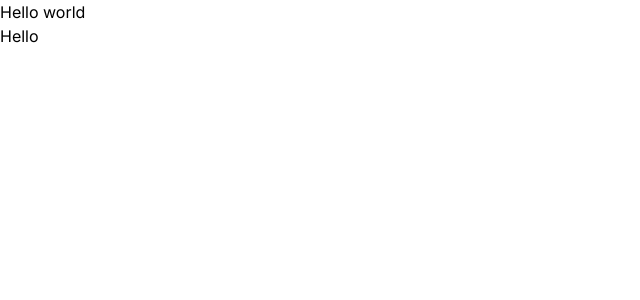
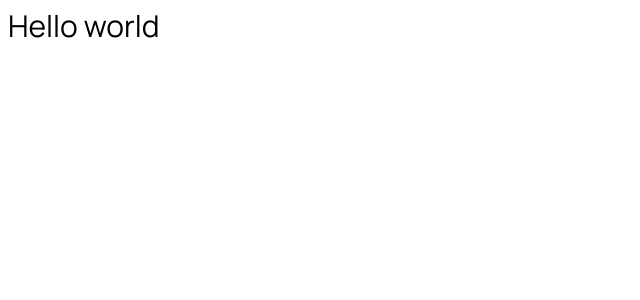
Before and after one commit to pawelblaszczyk5/coloruiz, a Next.js app: page / in a window 1280 px wide. Shown: the top 300 px of the page, without its empty margins (0-640 px from the left). Built offline with nearby package versions, Linux system fonts and the light colour scheme.

Commit message:
Change used font

```diff
--- a/app/layout.tsx
+++ b/app/layout.tsx
@@ -1,10 +1,9 @@
-import { Inter } from 'next/font/google';
+import { Manrope } from 'next/font/google';
 import { type ReactNode } from 'react';
 
 import '~/app/globals.css';
 
-// TODO: change this font maybe
-const inter = Inter({ subsets: ['latin'], variable: '--font-inter' });
+const manropeFont = Manrope({ subsets: ['latin'], weight: 'variable', variable: '--font-manrope' });
 
 export const metadata = {
 	title: 'coloruiz',
@@ -13,14 +12,14 @@ export const metadata = {
 
 const RootLayout = ({ children }: { children: ReactNode }) => {
 	return (
-		<html className={inter.variable} lang="en">
+		<html className={manropeFont.variable} lang="en">
 			<head>
 				<link rel="apple-touch-icon" sizes="180x180" href="/apple-touch-icon.png" />
 				<link rel="icon" type="image/png" sizes="32x32" href="/favicon-32x32.png" />
 				<link rel="icon" type="image/png" sizes="16x16" href="/favicon-16x16.png" />
 				<link rel="manifest" href="/site.webmanifest" />
 			</head>
-			<body>{children}</body>
+			<body className="p-2">{children}</body>
 		</html>
 	);
 };
--- /dev/null
+++ b/app/loading.tsx
@@ -0,0 +1,5 @@
+const LoadingScreen = () => {
+	return <h1>Loading...</h1>;
+};
+
+export default LoadingScreen;
--- a/app/page.tsx
+++ b/app/page.tsx
@@ -1,24 +1,7 @@
-import { Suspense } from 'react';
-
 export const dynamic = 'force-dynamic';
 
-const AsyncComponentTest = async () => {
-	await new Promise(resolve => {
-		setTimeout(resolve, 3_000);
-	});
-
-	return <div>Hello</div>;
-};
-
-const Home = () => {
-	return (
-		<>
-			<h1>Hello world</h1>
-			<Suspense fallback={<h2>Loading...</h2>}>
-				<AsyncComponentTest />
-			</Suspense>
-		</>
-	);
+const Home = async () => {
+	return <h1 className="text-3xl">Hello world</h1>;
 };
 
 export default Home;
--- a/tailwind.config.js
+++ b/tailwind.config.js
@@ -6,7 +6,7 @@ module.exports = {
 	theme: {
 		extend: {
 			fontFamily: {
-				sans: ['var(--font-inter)', ...defaultTheme.fontFamily.sans],
+				sans: ['var(--font-manrope)', ...defaultTheme.fontFamily.sans],
 			},
 		},
 	},
```
